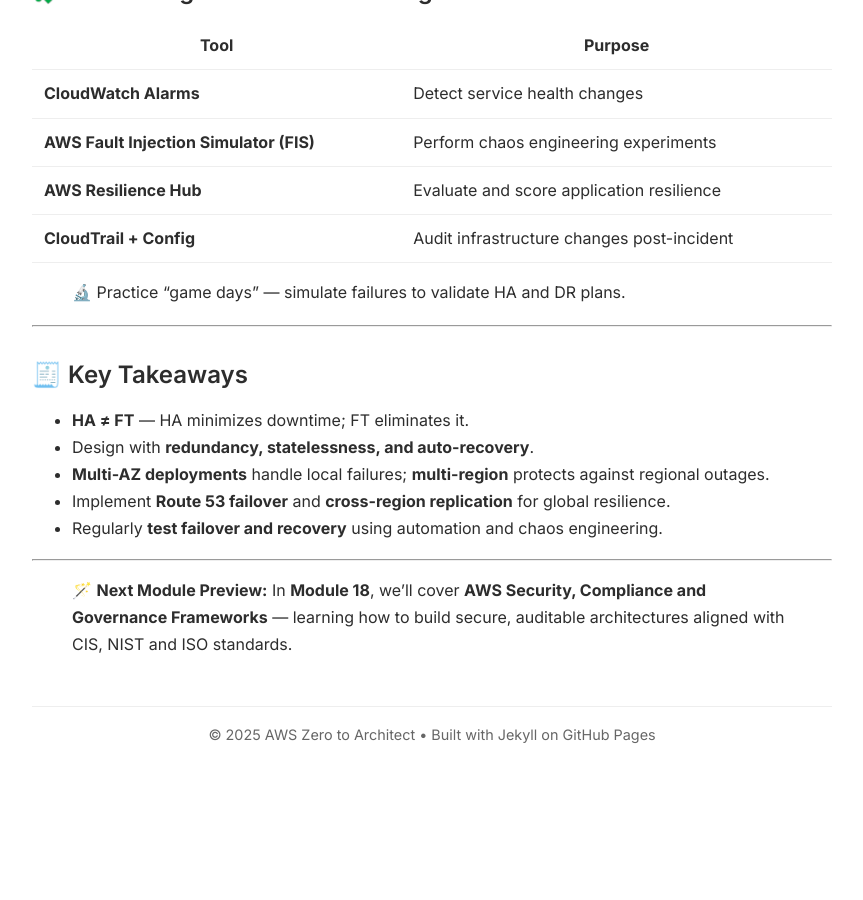
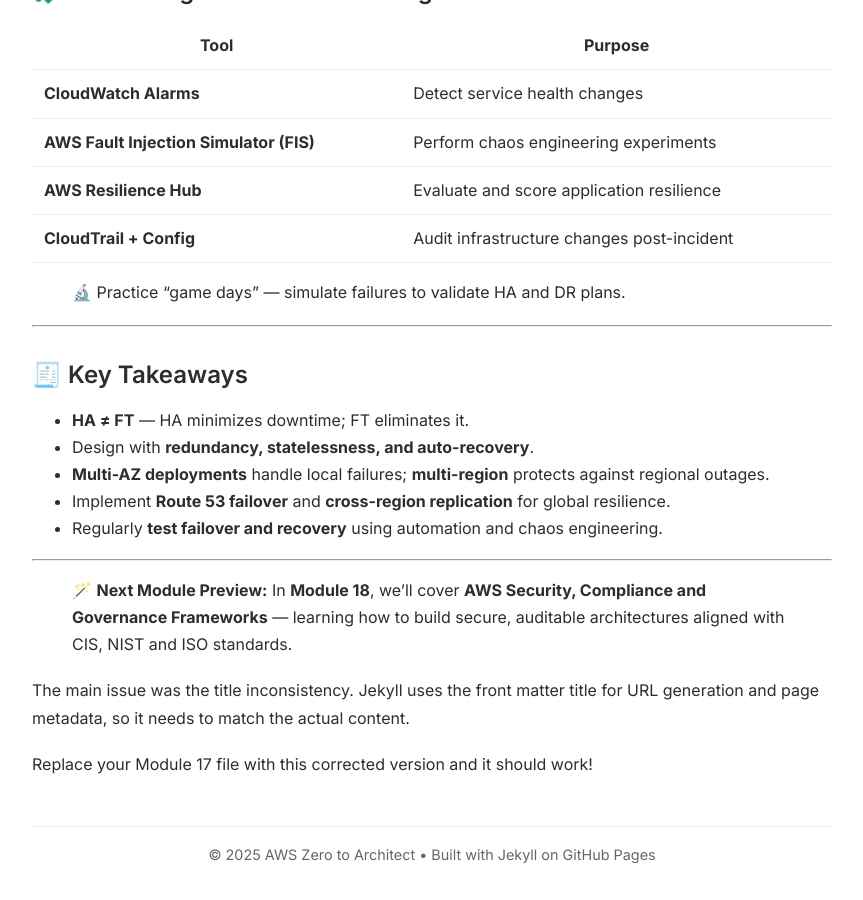
Before and after one commit to asiandevs/aws-zero-to-architect-blog, a Jekyll site: the page built from _posts/2025-11-14-module17-aws-backup-and-disaster-recovery.md, in a window 1280 px wide and 900 px high, scrolled down 5668 px. Shown: the whole window, without its empty margins (208-1071 px from the left). Built offline with Jekyll 4.4.1, drawn with Linux system fonts in a browser that asks for light colours; before the commit the page ends 6448 px from its top, so only the background shows below that; part of the change alters nothing that is shown.

Commit message:
Update 2025-11-14-module17-aws-backup-and-disaster-recovery.md

```diff
--- a/_posts/2025-11-14-module17-aws-backup-and-disaster-recovery.md
+++ b/_posts/2025-11-14-module17-aws-backup-and-disaster-recovery.md
@@ -1,10 +1,10 @@
 ---
-title: "Module 17 – AWS Backup and Disaster Recovery"
+title: "Module 17 – High Availability and Fault Tolerance Architecture in AWS"
 date: 2025-11-14
-categories: ["aws", "backup", "dr", "business-continuity"]
-tags: ["aws", "backup", "drs", "cross-region", "recoverypoint"]
+categories: ["aws", "high-availability", "fault-tolerance", "resilience"]
+tags: ["aws", "ha", "multi-az", "multi-region", "resilience"]
 image: /assets/images/backup.jpg
-description: "Designing resilient backup and disaster recovery strategies using AWS Backup, cross-region replication, and DR planning."
+description: "Designing highly available and fault-tolerant architectures using multi-AZ, multi-region strategies, and AWS resilience services."
 ---
 
 # Module 17 – High Availability and Fault Tolerance Architecture in AWS
@@ -229,3 +229,7 @@ Test self-healing capabilities using Auto Scaling Group and CloudWatch Alarm.
 
 > 🪄 **Next Module Preview:**
 > In **Module 18**, we'll cover **AWS Security, Compliance and Governance Frameworks** — learning how to build secure, auditable architectures aligned with CIS, NIST and ISO standards.
+
+The main issue was the title inconsistency. Jekyll uses the front matter title for URL generation and page metadata, so it needs to match the actual content.
+
+Replace your Module 17 file with this corrected version and it should work!
```
